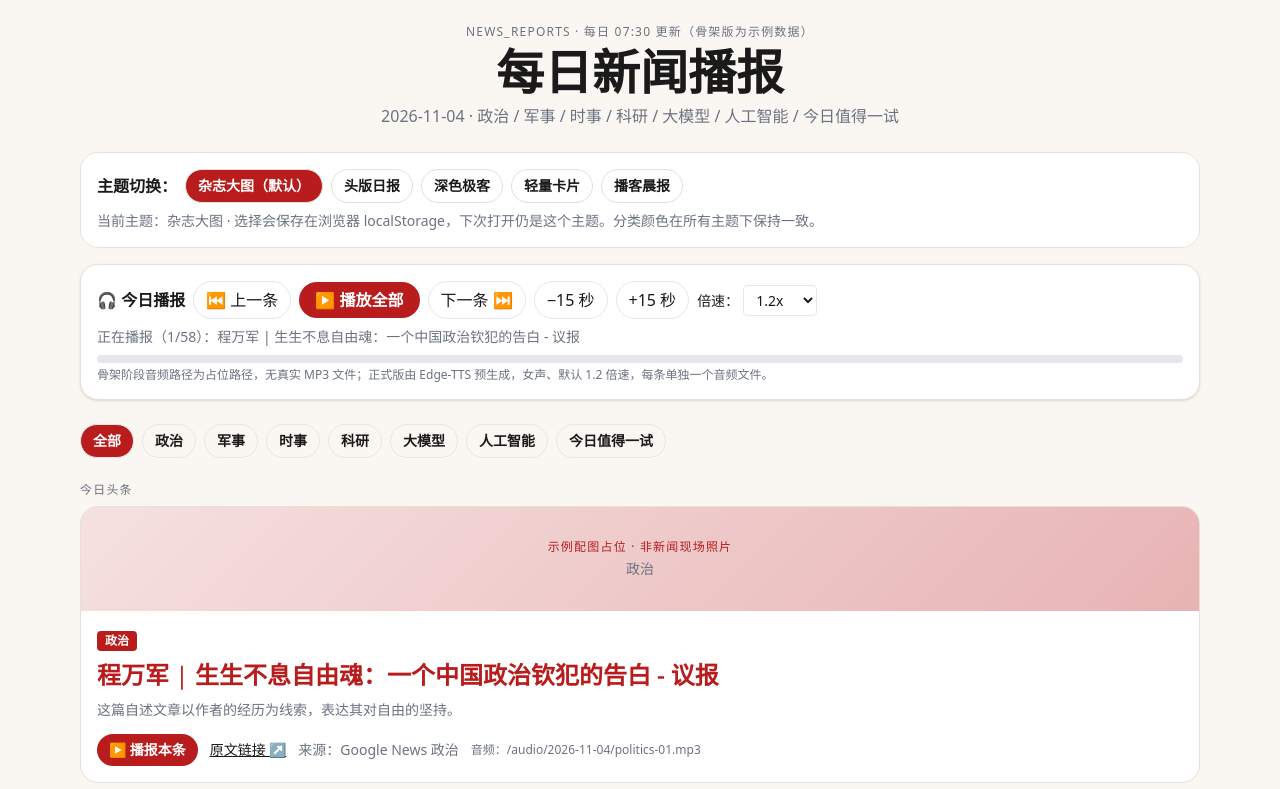
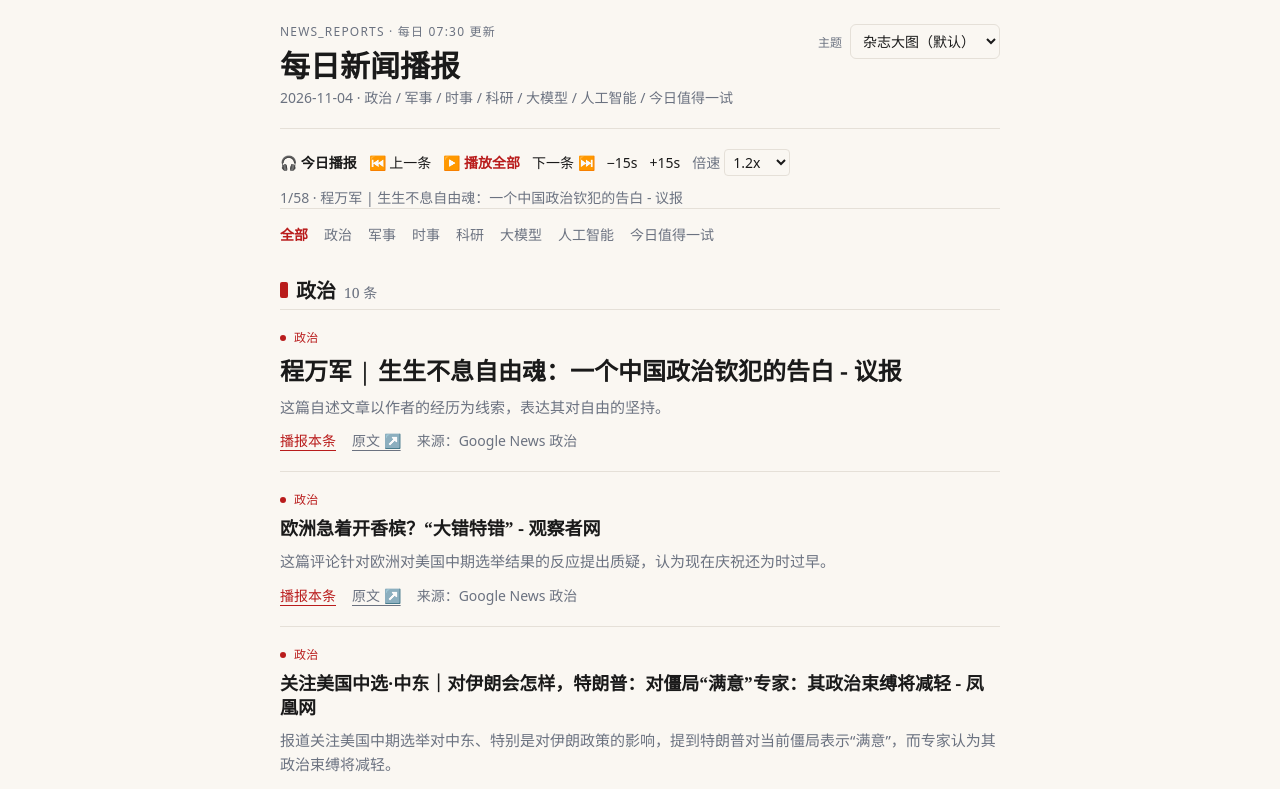
Before and after one commit to lcq666666/news_reports, a Next.js app: page / in a window 1280 px wide. Shown: the top 789 px of the page. Built offline with nearby package versions, Linux system fonts and the light colour scheme.

Commit message:
Redesign news UI: simpler editorial layout, theme dropdown top-right

```diff
--- a/app/NewsApp.jsx
+++ b/app/NewsApp.jsx
@@ -2,23 +2,25 @@
 
 import { useEffect, useMemo, useRef, useState } from "react";
 
-/* Category colours stay identical across all themes, by design. */
+/* Category colours are kept, but used sparingly after the 2026-11-04
+   redesign: a small dot + label, not a full-colour title or colour block.
+   That keeps categories recognisable without crowding the page. */
 export const CATEGORY_COLORS = {
-  politics: "#B91C1C", // 政治：深红
-  military: "#14532D", // 军事：深绿
-  current: "#EA580C", // 时事：橙
-  research: "#2563EB", // 科研：蓝
-  "large-models": "#7C3AED", // 大模型：紫
-  ai: "#0F766E", // 人工智能：青
-  tools: "#92400E", // 今日值得一试：棕
+  politics: "#B91C1C",
+  military: "#14532D",
+  current: "#EA580C",
+  research: "#2563EB",
+  "large-models": "#7C3AED",
+  ai: "#0F766E",
+  tools: "#92400E",
 };
 
 const THEMES = [
-  { id: "magazine", label: "杂志大图", desc: "默认主题，大图 + 网格" },
-  { id: "newspaper", label: "头版日报", desc: "报纸版面，衬线大标题" },
-  { id: "dark", label: "深色极客", desc: "深色背景，适合夜间" },
-  { id: "light-card", label: "轻量卡片", desc: "白底圆角卡片，刷起来最顺" },
-  { id: "podcast", label: "播客晨报", desc: "听优先，播放器置顶" },
+  { id: "magazine", label: "杂志大图" },
+  { id: "newspaper", label: "头版日报" },
+  { id: "dark", label: "深色极客" },
+  { id: "light-card", label: "轻量卡片" },
+  { id: "podcast", label: "播客晨报" },
 ];
 
 export default function NewsApp({ data }) {
@@ -35,13 +37,11 @@ export default function NewsApp({ data }) {
   const [useSpeech, setUseSpeech] = useState(false);
   const [notice, setNotice] = useState("");
   const [rate, setRate] = useState(1.2);
-  const [progress, setProgress] = useState(0);
 
   const audioRef = useRef(null);
   const playingRef = useRef(false);
   const indexRef = useRef(0);
 
-  // Theme persistence: localStorage only, no server round-trip.
   useEffect(() => {
     try {
       const saved = window.localStorage.getItem("news-theme");
@@ -59,7 +59,6 @@ export default function NewsApp({ data }) {
     indexRef.current = index;
   }, [playing, index]);
 
-  // Stop speech when leaving the page / unmounting.
   useEffect(() => {
     return () => {
       try {
@@ -82,7 +81,6 @@ export default function NewsApp({ data }) {
       u.lang = "zh-CN";
       u.rate = rate;
       u.onend = () => {
-        // Advance only if playback was not paused in the meantime.
         if (playingRef.current && idx === indexRef.current) playAt((idx + 1) % flat.length, false);
       };
       window.speechSynthesis.speak(u);
@@ -113,10 +111,8 @@ export default function NewsApp({ data }) {
     el.src = item.audio_path || "";
     el.playbackRate = rate;
     el.play().catch(() => {
-      // Placeholder audio paths intentionally have no real MP3 behind them
-      // in this skeleton, so the browser-voice fallback takes over.
       setUseSpeech(true);
-      setNotice("示例音频占位（无真实 MP3），已切换为浏览器朗读兜底。正式版将播放 Edge-TTS 预生成的音频。");
+      setNotice("音频文件暂不可用，已切换为浏览器朗读兜底。");
       speak(item, i);
     });
   }
@@ -144,7 +140,7 @@ export default function NewsApp({ data }) {
   function skip(seconds) {
     const el = audioRef.current;
     if (useSpeech || !el || !el.duration) {
-      setNotice("浏览器朗读模式下 ±15 秒在真实 MP3 播放时生效，示例阶段请用上一条 / 下一条切换。");
+      setNotice("浏览器朗读模式下 ±15 秒在真实 MP3 播放时生效，请用上一条 / 下一条切换。");
       return;
     }
     el.currentTime = Math.max(0, Math.min(el.duration, el.currentTime + seconds));
@@ -162,75 +158,37 @@ export default function NewsApp({ data }) {
   function onAudioError() {
     if (current && !useSpeech) {
       setUseSpeech(true);
-      setNotice("示例音频占位（无真实 MP3），已切换为浏览器朗读兜底。正式版将播放 Edge-TTS 预生成的音频。");
+      setNotice("音频文件暂不可用，已切换为浏览器朗读兜底。");
       speak(current, index);
     }
   }
 
   const visibleSections = filter === "all" ? sections : sections.filter((s) => s.id === filter);
-  const containerClass =
-    theme === "magazine"
-      ? "max-w-6xl"
-      : theme === "newspaper" || theme === "podcast"
-        ? "max-w-3xl"
-        : "max-w-5xl";
 
   function renderItem(item, isTop) {
     const color = CATEGORY_COLORS[item.category] || "#374151";
     const isCurrent = current && current.id === item.id;
     return (
-      <article
-        key={item.id}
-        style={{ background: "var(--surface)", border: "1px solid var(--border)", borderRadius: "var(--radius)" }}
-        className="overflow-hidden"
-      >
-        <div
-          className="flex items-center justify-center px-4 py-8 text-center"
-          style={{ background: `linear-gradient(135deg, ${color}22, ${color}55)` }}
-        >
-          <div>
-            <div className="text-xs tracking-widest" style={{ color }}>
-              示例配图占位 · 非新闻现场照片
+      <article key={item.id} className="py-5" style={{ borderTop: "1px solid var(--border)" }}>
+        <div className="flex items-center gap-2 text-xs tracking-wide" style={{ color }}>
+          <span className="inline-block w-1.5 h-1.5 rounded-full" style={{ background: color }} />
+          {item.sectionName || item.category}
+          {isCurrent && playing ? <span style={{ color: "var(--muted)" }}>· 正在播报</span> : null}
         </div>
-            <div className="mt-1 text-sm" style={{ color: "var(--muted)" }}>
-              {item.sectionName || item.category}
-            </div>
-          </div>
-        </div>
-        <div className="p-4">
-          <span
-            className="inline-block px-2 py-0.5 text-xs font-bold text-white rounded"
-            style={{ background: color }}
-          >
-            {item.sectionName || item.category}
-          </span>
-          <h3
-            className={`headline font-bold mt-2 leading-snug ${isTop ? "text-xl md:text-2xl" : "text-lg"}`}
-            style={{ color }}
-          >
+        <h3 className={`headline font-bold mt-2 leading-snug ${isTop ? "text-2xl" : "text-lg"}`}>
           {item.title}
         </h3>
-          <p className="mt-2 text-sm leading-relaxed" style={{ color: "var(--muted)" }}>
+        <p className="mt-2 text-[15px] leading-relaxed" style={{ color: "var(--muted)" }}>
           {item.summary}
         </p>
-          <div className="mt-3 flex flex-wrap items-center gap-3 text-sm">
-            <button
-              onClick={() => playAt(flat.findIndex((f) => f.id === item.id))}
-              className="px-3 py-1.5 rounded-full font-bold text-white"
-              style={{ background: color }}
-            >
-              {isCurrent && playing ? "⏸ 正在播报" : "▶ 播报本条"}
+        <div className="mt-3 flex flex-wrap items-center gap-4 text-sm" style={{ color: "var(--muted)" }}>
+          <button onClick={() => playAt(flat.findIndex((f) => f.id === item.id))} className="underline underline-offset-4" style={{ color: "var(--accent)" }}>
+            {isCurrent && playing ? "暂停播报" : "播报本条"}
           </button>
-            <a href={item.url} target="_blank" rel="noreferrer" className="underline">
-              原文链接 ↗
+          <a href={item.url} target="_blank" rel="noreferrer" className="underline underline-offset-4">
+            原文 ↗
           </a>
-            <span style={{ color: "var(--muted)" }}>来源：{item.source}</span>
-            {item.audio_path && (
-              <span className="text-xs" style={{ color: "var(--muted)" }}>
-                音频：{item.audio_path}
-              </span>
-            )}
-          </div>
+          <span>来源：{item.source}</span>
         </div>
       </article>
     );
@@ -238,170 +196,99 @@ export default function NewsApp({ data }) {
 
   return (
     <div data-theme={theme} style={{ background: "var(--bg)", color: "var(--text)" }} className="min-h-screen">
-      <audio
-        ref={audioRef}
-        onEnded={onAudioEnded}
-        onError={onAudioError}
-        onTimeUpdate={(e) => {
-          const el = e.currentTarget;
-          if (el.duration) setProgress(el.currentTime / el.duration);
-        }}
-        preload="none"
-      />
-      <div className={`mx-auto px-4 py-6 ${containerClass}`}>
-        <header className="text-center">
+      <audio ref={audioRef} onEnded={onAudioEnded} onError={onAudioError} preload="none" />
+      <div className="mx-auto px-5 py-6" style={{ maxWidth: 760 }}>
+        {/* Top bar: brand left, theme dropdown top-right, small. */}
+        <header className="flex items-start justify-between gap-4 pb-5" style={{ borderBottom: "1px solid var(--border)" }}>
+          <div>
             <div className="text-xs tracking-widest" style={{ color: "var(--muted)" }}>
-            NEWS_REPORTS · 每日 07:30 更新（骨架版为示例数据）
+              NEWS_REPORTS · 每日 07:30 更新
             </div>
-          <h1 className="headline text-4xl md:text-5xl font-bold mt-2">每日新闻播报</h1>
-          <p className="mt-2" style={{ color: "var(--muted)" }}>
+            <h1 className="headline text-3xl font-bold mt-2">每日新闻播报</h1>
+            <p className="mt-1 text-sm" style={{ color: "var(--muted)" }}>
               {data.date} · 政治 / 军事 / 时事 / 科研 / 大模型 / 人工智能 / 今日值得一试
             </p>
-          {data.is_sample && (
-            <p className="mt-2 inline-block px-3 py-1 rounded-full text-sm font-bold bg-yellow-200 text-yellow-900">
-              ⚠ 本页全部为标注的示例数据，不是真实新闻
-            </p>
-          )}
-        </header>
-
-        {/* Theme switcher: all 5 themes, persisted in localStorage, default magazine. */}
-        <section
-          className="mt-6 p-4"
-          style={{ background: "var(--surface)", border: "1px solid var(--border)", borderRadius: "var(--radius)" }}
+          </div>
+          <label className="shrink-0 text-xs" style={{ color: "var(--muted)" }}>
+            主题
+            <select
+              value={theme}
+              onChange={(e) => setTheme(e.target.value)}
+              className="ml-2 px-2 py-1.5 rounded-md border bg-transparent text-sm"
+              style={{ borderColor: "var(--border)", color: "var(--text)" }}
             >
-          <div className="flex flex-wrap items-center gap-2">
-            <strong>主题切换：</strong>
               {THEMES.map((t) => (
-              <button
-                key={t.id}
-                onClick={() => setTheme(t.id)}
-                className={`px-3 py-1.5 rounded-full text-sm font-bold ${theme === t.id ? "text-white" : ""}`}
-                style={{
-                  background: theme === t.id ? "var(--accent)" : "transparent",
-                  border: "1px solid var(--border)",
-                  color: theme === t.id ? "#fff" : "var(--text)",
-                }}
-                title={t.desc}
-              >
+                <option key={t.id} value={t.id}>
                   {t.label}
                   {t.id === "magazine" ? "（默认）" : ""}
-              </button>
-            ))}
-          </div>
-          <p className="mt-2 text-sm" style={{ color: "var(--muted)" }}>
-            当前主题：{THEMES.find((t) => t.id === theme)?.label} · 选择会保存在浏览器 localStorage，下次打开仍是这个主题。分类颜色在所有主题下保持一致。
-          </p>
-        </section>
-
-        {/* Audio player: sequential playlist, 1.2x default, ±15s, speed control. */}
-        <section
-          className="mt-4 p-4 sticky top-2 z-10 shadow"
-          style={{ background: "var(--surface)", border: "1px solid var(--border)", borderRadius: "var(--radius)" }}
-        >
-          <div className="flex flex-wrap items-center gap-2">
-            <strong>🎧 今日播报</strong>
-            <button onClick={() => flat.length && playAt((index - 1 + flat.length) % flat.length)} className="px-3 py-1.5 rounded-full border">
-              ⏮ 上一条
-            </button>
-            <button
-              onClick={togglePlay}
-              className="px-4 py-1.5 rounded-full font-bold text-white"
-              style={{ background: "var(--accent)" }}
-            >
-              {playing ? "⏸ 暂停" : "▶ 播放全部"}
-            </button>
-            <button onClick={() => flat.length && playAt((index + 1) % flat.length)} className="px-3 py-1.5 rounded-full border">
-              下一条 ⏭
-            </button>
-            <button onClick={() => skip(-15)} className="px-3 py-1.5 rounded-full border" title="真实 MP3 下生效">
-              −15 秒
-            </button>
-            <button onClick={() => skip(15)} className="px-3 py-1.5 rounded-full border" title="真实 MP3 下生效">
-              +15 秒
-            </button>
-            <label className="text-sm">
-              倍速：
-              <select
-                value={rate}
-                onChange={(e) => changeRate(Number(e.target.value))}
-                className="ml-1 px-2 py-1 rounded border bg-transparent"
-              >
-                {[0.75, 1, 1.2, 1.5, 2].map((r) => (
-                  <option key={r} value={r}>
-                    {r}x
                 </option>
               ))}
             </select>
           </label>
-          </div>
-          <div className="mt-2 text-sm" style={{ color: "var(--muted)" }}>
-            正在播报（{index + 1}/{flat.length}）：{current ? current.title : "—"}
-            {useSpeech ? " · 当前为浏览器朗读兜底" : ""}
-          </div>
-          <div className="mt-2 h-2 rounded bg-gray-200 overflow-hidden">
-            <div className="h-full" style={{ width: `${Math.round(progress * 100)}%`, background: "var(--accent)" }} />
-          </div>
-          {notice && <p className="mt-2 text-sm text-amber-700">{notice}</p>}
-          <p className="mt-1 text-xs" style={{ color: "var(--muted)" }}>
-            骨架阶段音频路径为占位路径，无真实 MP3 文件；正式版由 Edge-TTS 预生成，女声、默认 1.2 倍速，每条单独一个音频文件。
+        </header>
+
+        {data.is_sample && (
+          <p className="mt-4 text-xs" style={{ color: "var(--muted)" }}>
+            本页为标注的示例数据，不是真实新闻。
           </p>
+        )}
+
+        {/* Compact player: one quiet row, not a large sticky panel. */}
+        <section className="mt-5 flex flex-wrap items-center gap-3 text-sm" style={{ borderBottom: "1px solid var(--border)" }}>
+          <strong className="text-sm">🎧 今日播报</strong>
+          <button onClick={() => flat.length && playAt((index - 1 + flat.length) % flat.length)}>⏮ 上一条</button>
+          <button onClick={togglePlay} style={{ color: "var(--accent)" }} className="font-bold">
+            {playing ? "⏸ 暂停" : "▶ 播放全部"}
+          </button>
+          <button onClick={() => flat.length && playAt((index + 1) % flat.length)}>下一条 ⏭</button>
+          <button onClick={() => skip(-15)}>−15s</button>
+          <button onClick={() => skip(15)}>+15s</button>
+          <label style={{ color: "var(--muted)" }}>
+            倍速
+            <select value={rate} onChange={(e) => changeRate(Number(e.target.value))} className="ml-1 px-1 py-0.5 rounded border bg-transparent" style={{ borderColor: "var(--border)", color: "var(--text)" }}>
+              {[0.75, 1, 1.2, 1.5, 2].map((r) => (
+                <option key={r} value={r}>{r}x</option>
+              ))}
+            </select>
+          </label>
+          <span className="truncate" style={{ color: "var(--muted)" }}>
+            {current ? `${index + 1}/${flat.length} · ${current.title}` : ""}
+            {useSpeech ? " · 浏览器朗读兜底" : ""}
+          </span>
         </section>
+        {notice && <p className="mt-2 text-sm" style={{ color: "var(--muted)" }}>{notice}</p>}
 
-        {/* Category filter */}
-        <nav className="mt-6 flex flex-wrap gap-2">
-          <button
-            onClick={() => setFilter("all")}
-            className="px-3 py-1.5 rounded-full text-sm font-bold border"
-            style={{ background: filter === "all" ? "var(--accent)" : "transparent", color: filter === "all" ? "#fff" : "var(--text)" }}
-          >
+        {/* Category filter: plain text links, not a row of buttons. */}
+        <nav className="mt-4 flex flex-wrap gap-x-4 gap-y-1 text-sm">
+          <button onClick={() => setFilter("all")} style={{ color: filter === "all" ? "var(--accent)" : "var(--muted)", fontWeight: filter === "all" ? 700 : 400 }}>
             全部
           </button>
           {sections.map((s) => (
-            <button
-              key={s.id}
-              onClick={() => setFilter(s.id)}
-              className="px-3 py-1.5 rounded-full text-sm font-bold border"
-              style={{ background: filter === s.id ? CATEGORY_COLORS[s.id] : "transparent", color: filter === s.id ? "#fff" : "var(--text)" }}
-            >
+            <button key={s.id} onClick={() => setFilter(s.id)} style={{ color: filter === s.id ? CATEGORY_COLORS[s.id] : "var(--muted)", fontWeight: filter === s.id ? 700 : 400 }}>
               {s.name}
             </button>
           ))}
         </nav>
 
-        {/* Magazine hero: first item overall, large. Other themes use the same sections below. */}
-        {theme === "magazine" && filter === "all" && flat[0] && (
-          <section className="mt-6">
-            <div className="text-xs tracking-widest mb-2" style={{ color: "var(--muted)" }}>
-              今日头条
-            </div>
-            {renderItem(flat[0], true)}
-          </section>
-        )}
-
-        <main className="mt-6 space-y-8">
+        <main className="mt-8 space-y-10">
           {visibleSections.map((section) => (
             <section key={section.id}>
-              <h2 className="headline text-2xl font-bold flex items-center gap-2">
-                <span className="inline-block w-3 h-6 rounded" style={{ background: CATEGORY_COLORS[section.id] }} />
+              <h2 className="headline text-xl font-bold flex items-baseline gap-2">
+                <span className="inline-block w-2 h-4 rounded-sm" style={{ background: CATEGORY_COLORS[section.id] }} />
                 {section.name}
                 <span className="text-sm font-normal" style={{ color: "var(--muted)" }}>
-                  {section.items?.length || 0} 条（示例，正式版按当天实际情况浮动）
+                  {section.items?.length || 0} 条
                 </span>
               </h2>
-              <div
-                className={`mt-3 grid gap-4 ${
-                  theme === "magazine" || theme === "light-card" ? "md:grid-cols-2 lg:grid-cols-3" : "grid-cols-1"
-                }`}
-              >
-                {section.items.map((item, i) => renderItem({ ...item, sectionName: section.name }, i === 0))}
+              <div className="mt-1">
+                {section.items.map((item, i) => renderItem({ ...item, sectionName: section.name }, i === 0 && section.id === sections[0]?.id))}
               </div>
             </section>
           ))}
         </main>
 
-        <footer className="mt-10 text-center text-sm pb-8" style={{ color: "var(--muted)" }}>
-          <p>示例数据说明：标题、摘要、链接均为示例占位，不是真实新闻事件，正式版由每日生成流程替换。</p>
-          <p>图片策略：原图优先 + 每天 1 张 AI 封面；本骨架用颜色块占位，避免使用假新闻照片。</p>
+        <footer className="mt-12 pt-5 text-xs text-center" style={{ borderTop: "1px solid var(--border)", color: "var(--muted)" }}>
+          只展示标题、摘要与原文链接，不全文搬运；图片优先用原文配图，AI 图须标注。
         </footer>
       </div>
     </div>
```
Lines whose indentation alone changed are shown as unchanged.
